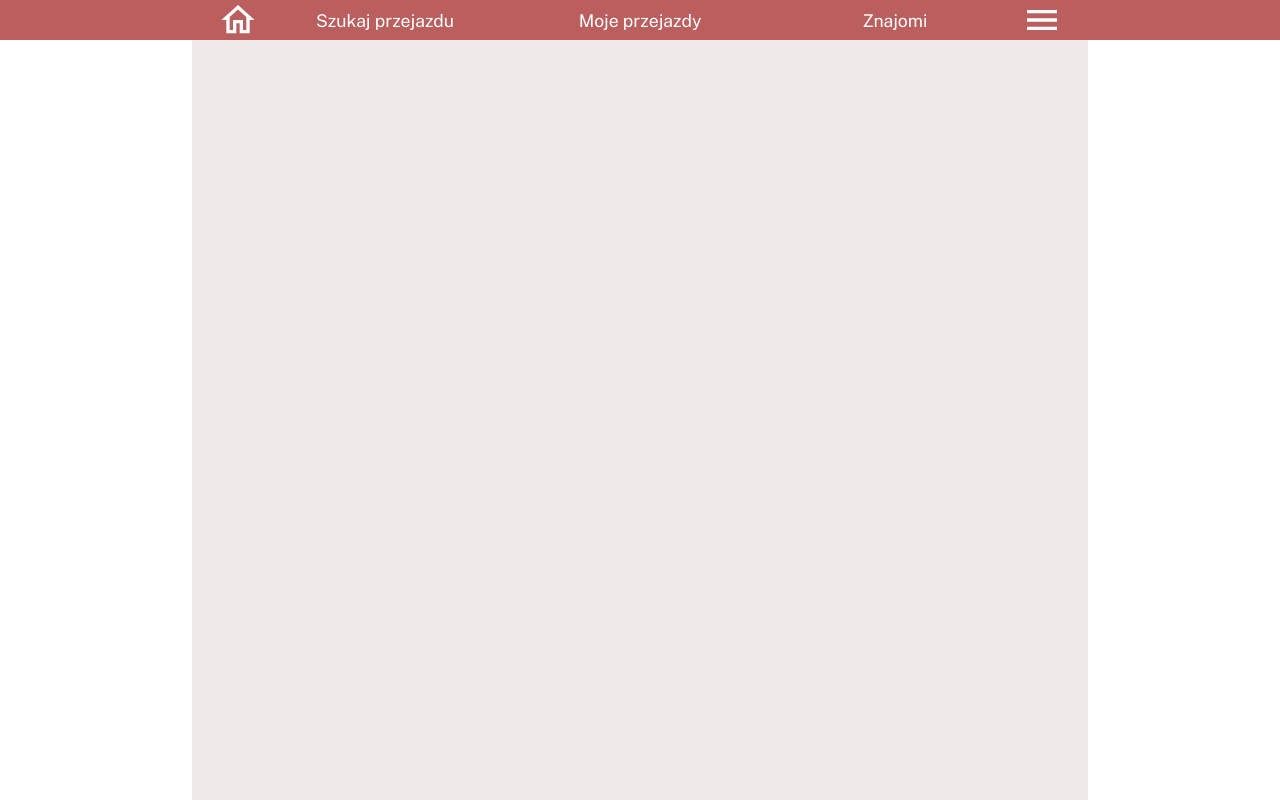
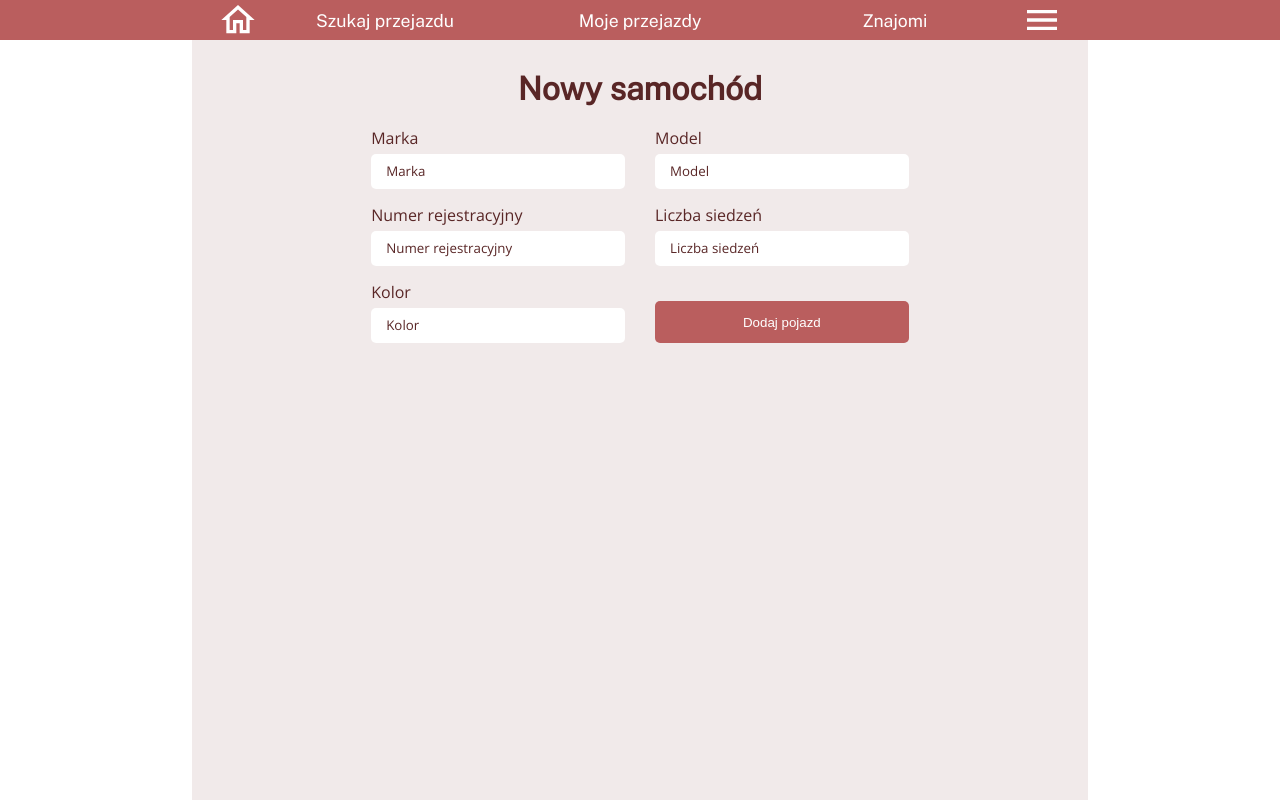
Before and after one commit to KrolikowskiK/joint-rides-arranging-web-app-react, a React (Vite) app: page /cars/new in a window 1280 px wide. Built offline with nearby package versions, Linux system fonts and the light colour scheme; sample sign-in values are in the browser's storage.

Commit message:
Added car add page

```diff
--- a/src/components/CarsList.jsx
+++ b/src/components/CarsList.jsx
@@ -1,4 +1,5 @@
 import React from "react";
+import CarsListHeader from "./CarsListHeader";
 import CarCard from "./CarCard";
 import * as css from "../styles/carsList.module.scss";
 
@@ -11,7 +12,7 @@ export default function CarsList() {
 
   return (
     <div className={css.carsList}>
-      <h1 className={css.header}>Twoje pojazdy</h1>
+      <CarsListHeader />
       <div className={css.cards}>{cards}</div>
     </div>
   );
--- /dev/null
+++ b/src/components/CarsListHeader.jsx
@@ -0,0 +1,14 @@
+import { Link } from "react-router-dom";
+import * as css from "../styles/carsListHeader.module.scss";
+const carAdd = new URL("../svgs/rideAdd.svg", import.meta.url);
+
+export default function CarsListHeader() {
+  return (
+    <div className={css.mainHeader}>
+      <h1 className={css.header}>Twoje pojazdy</h1>
+      <Link to="new">
+        <img width="32" height="32" src={carAdd} alt="carAdd" />
+      </Link>
+    </div>
+  );
+}
--- a/src/index.jsx
+++ b/src/index.jsx
@@ -10,6 +10,7 @@ import RideAdd from "./routes/RideAdd";
 import Friends from "./routes/Friends";
 import Profile from "./routes/Profile";
 import Cars from "./routes/Cars";
+import CarAdd from "./routes/CarAdd";
 import SignIn from "./routes/SignIn";
 import SignUp from "./routes/SignUp";
 import SignOut from "./routes/SignOut";
@@ -71,7 +72,14 @@ ReactDOM.render(
               </RequireAuth>
             }
           />
-          <Route path="cars/new" element={<></>} />
+          <Route
+            path="cars/new"
+            element={
+              <RequireAuth>
+                <CarAdd />
+              </RequireAuth>
+            }
+          />
           <Route path="cars/:id" element={<></>} />
           <Route path="signin" element={<SignIn />} />
           <Route path="signup" element={<SignUp />} />
--- /dev/null
+++ b/src/routes/CarAdd.jsx
@@ -0,0 +1,100 @@
+import { Formik, Form } from "formik";
+import { MyTextInput } from "../components/FormComponents";
+import * as Yup from "yup";
+import * as css from "../styles/carAdd.module.scss";
+
+export default function CarAdd() {
+  return (
+    <>
+      <h1 className={css.header}>Nowy samochód</h1>
+      <Formik
+        initialValues={{
+          mark: "",
+          model: "",
+          registrationNumber: "",
+          numberOfSeats: "",
+          color: "",
+        }}
+        validationSchema={Yup.object({
+          mark: Yup.string().required("Required"),
+          model: Yup.string().required("Required"),
+          registrationNumber: Yup.string().required("Required"),
+          numberOfSeats: Yup.string().required("Required"),
+          color: Yup.string().required("Required"),
+        })}
+        onSubmit={(values, { setSubmitting }) => {
+          setTimeout(() => {
+            alert(JSON.stringify(values, null, 2));
+            setSubmitting(false);
+          }, 400);
+        }}
+      >
+        <Form noValidate className={css.form}>
+          <div className={css.mark}>
+            <MyTextInput
+              id="mark"
+              name="mark"
+              type="text"
+              label="Marka"
+              placeholder="Marka"
+              labelclass={css.label}
+              inputclass={css.input}
+              errorclass={css.error}
+            />
+          </div>
+          <div className={css.model}>
+            <MyTextInput
+              id="model"
+              name="model"
+              type="text"
+              label="Model"
+              placeholder="Model"
+              labelclass={css.label}
+              inputclass={css.input}
+              errorclass={css.error}
+            />
+          </div>
+          <div className={css.registrationNumber}>
+            <MyTextInput
+              id="registrationNumber"
+              name="registrationNumber"
+              type="text"
+              label="Numer rejestracyjny"
+              placeholder="Numer rejestracyjny"
+              labelclass={css.label}
+              inputclass={css.input}
+              errorclass={css.error}
+            />
+          </div>
+          <div className={css.numberOfSeats}>
+            <MyTextInput
+              id="numberOfSeats"
+              name="numberOfSeats"
+              type="text"
+              label="Liczba siedzeń"
+              placeholder="Liczba siedzeń"
+              labelclass={css.label}
+              inputclass={css.input}
+              errorclass={css.error}
+            />
+          </div>
+          <div className={css.color}>
+            <MyTextInput
+              id="color"
+              name="color"
+              type="text"
+              label="Kolor"
+              placeholder="Kolor"
+              labelclass={css.label}
+              inputclass={css.input}
+              errorclass={css.error}
+            />
+          </div>
+          <button className={css.button} type="submit">
+            Dodaj pojazd
+          </button>
+        </Form>
+      </Formik>
+    </>
+  );
+}
--- /dev/null
+++ b/src/styles/carAdd.module.scss
@@ -0,0 +1,100 @@
+@use "vars.scss" as vars;
+
+.header {
+  margin-top: 10px;
+  text-align: center;
+  color: vars.$dark;
+  font-family: vars.$prim-font;
+}
+
+.form {
+  display: grid;
+  grid:
+    "mark"
+    "model"
+    "registrationNumber"
+    "numberOfSeats"
+    "color"
+    "button"
+    / 1fr;
+  gap: 15px 30px;
+
+  width: 80%;
+  margin: 0 auto;
+  margin-top: 20px;
+
+  font-family: vars.$sec-font;
+  color: vars.$dark;
+}
+
+.label {
+  display: block;
+}
+
+.input {
+  display: block;
+  padding: 10px 15px;
+  border-radius: 5px;
+  border: 0;
+  width: 100%;
+  margin: 0 auto;
+  margin-top: 5px;
+}
+
+.input::placeholder {
+  font-family: vars.$sec-font;
+  color: vars.$dark;
+}
+
+.mark {
+  grid-area: mark;
+}
+
+.model {
+  grid-area: model;
+}
+
+.registrationNumber {
+  grid-area: registrationNumber;
+}
+
+.numberOfSeats {
+  grid-area: numberOfSeats;
+}
+
+.color {
+  grid-area: color;
+}
+
+.button {
+  grid-area: button;
+
+  color: vars.$white;
+  margin-top: 20px;
+  padding: 10px 0;
+  border-radius: 5px;
+  border: 0;
+  background-color: vars.$medium;
+}
+
+@media screen and (min-width: 481px) {
+  .form {
+    grid:
+      "mark model"
+      "registrationNumber numberOfSeats"
+      "color button"
+      / 1fr 1fr;
+  }
+}
+
+@media screen and (min-width: 769px) {
+  .header {
+    margin-top: 30px;
+  }
+}
+
+@media screen and (min-width: 1201px) {
+  .form {
+    width: 60%;
+  }
+}
--- /dev/null
+++ b/src/styles/carsListHeader.module.scss
@@ -0,0 +1,17 @@
+@use "vars.scss" as vars;
+
+.mainHeader {
+  display: flex;
+  justify-content: center;
+  flex-wrap: wrap;
+  margin-top: 20px;
+  column-gap: 20px;
+  row-gap: 10px;
+  padding: 0 10px;
+}
+
+.header {
+  color: vars.$dark;
+  font-family: vars.$prim-font;
+  text-align: center;
+}
```
